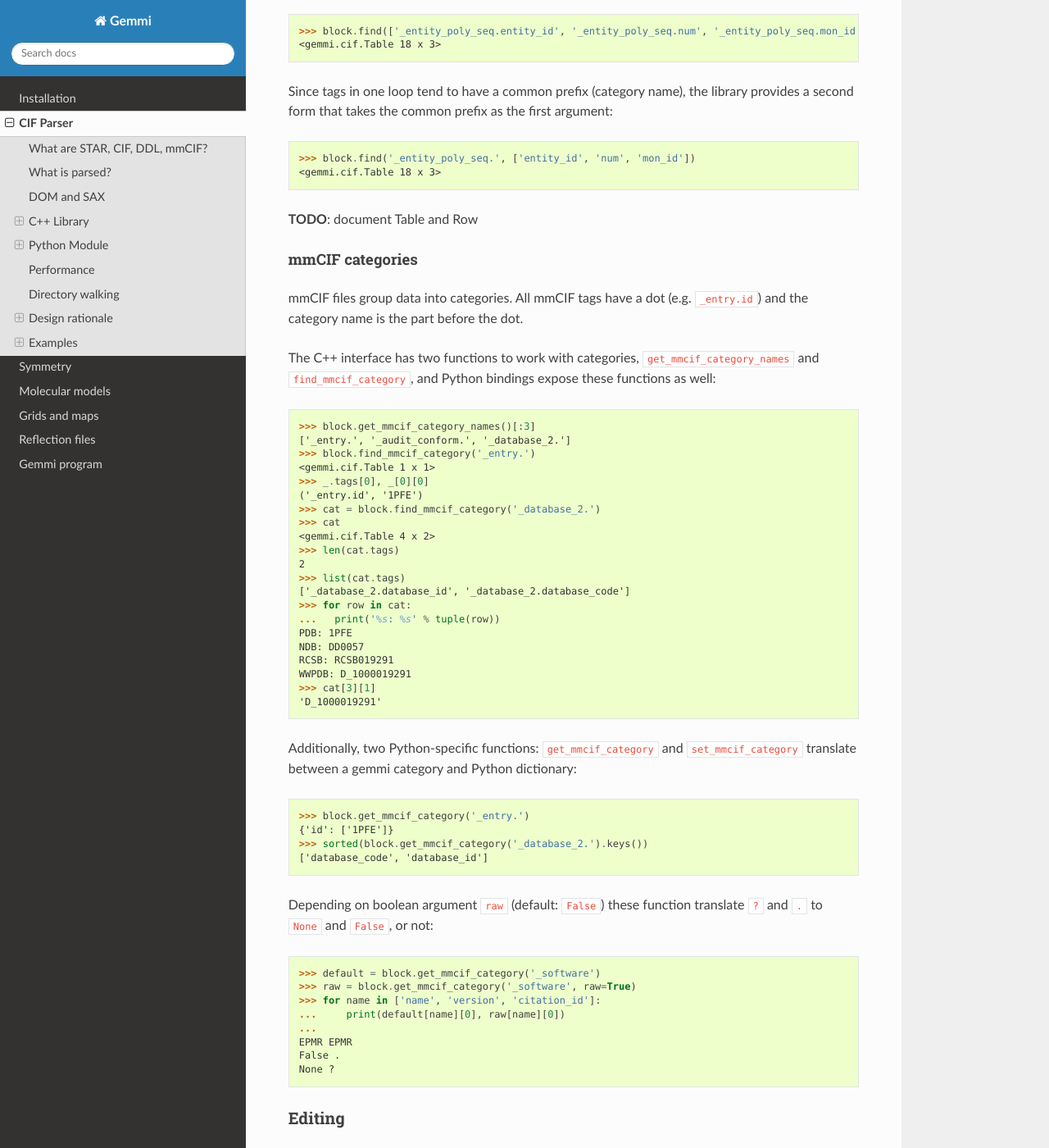
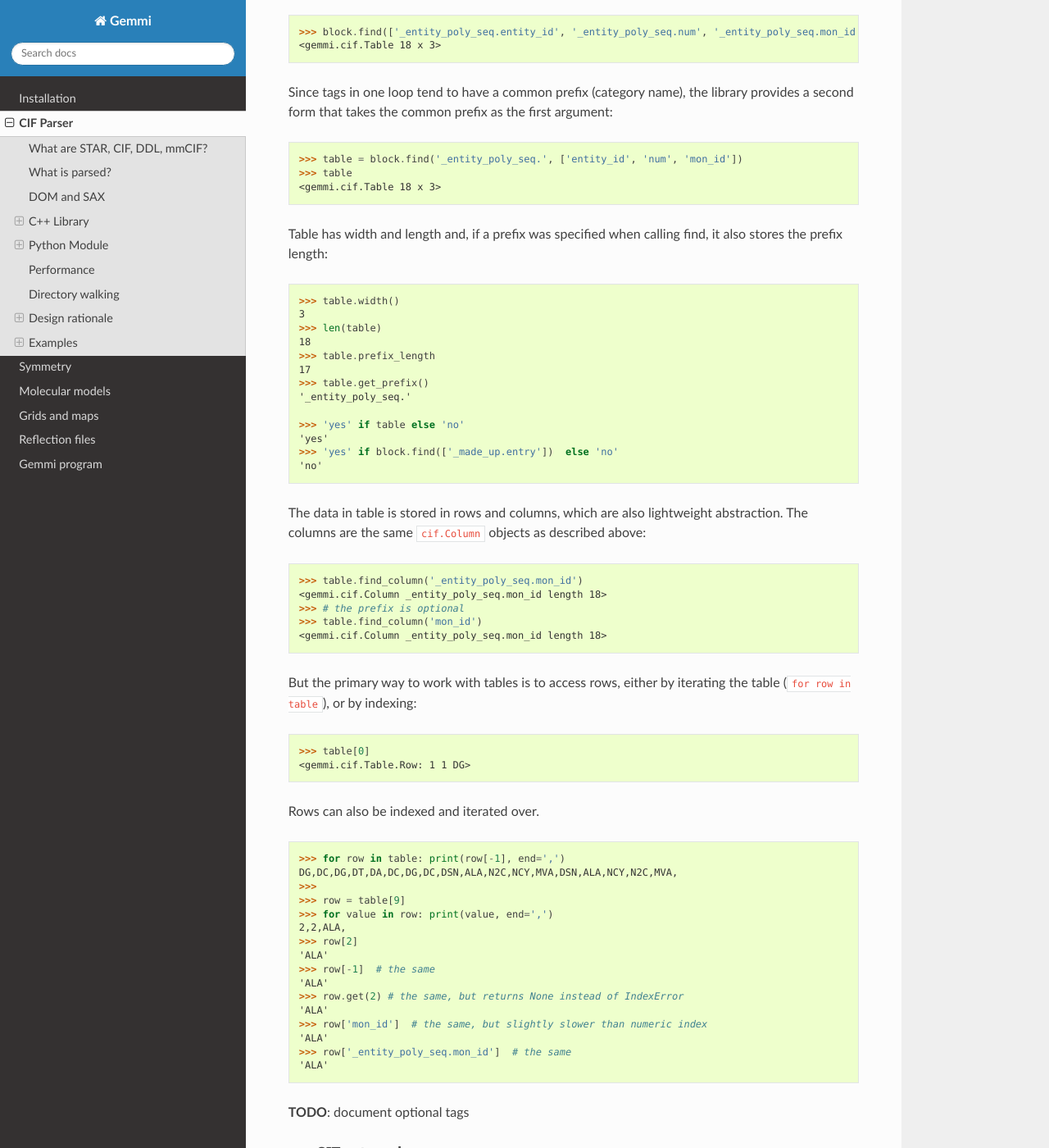
Before and after one commit to project-gemmi/gemmi, a Sphinx documentation site: the page built from docs/cif-parser.rst, in a window 1280 px wide and 1400 px high, scrolled down 14875 px. Shown: the whole window at 82% size. Built offline with Sphinx 7.4.7 and the Read the Docs theme 2.0.0, drawn with Linux system fonts in a browser that asks for light colours.

Commit message:
python: added cif.Table.Row.__getitem__(self, string)
and corresponding __setitem__.
Expanded docs.

```diff
--- a/docs/cif-parser.rst
+++ b/docs/cif-parser.rst
@@ -465,7 +465,7 @@ It is also possible to work with the table column-wise::
     Column find_column(const std::string& tag);
 
 If the table is created in a function that uses prefix,
-the prefix can be omitted in `find_column`::
+the prefix can be omitted in ``find_column``::
 
     Table t = block.find("_entity_poly_seq.", {"entity_id", "num", "mon_id"});
     Column col = t.find_column(2);
@@ -730,10 +730,73 @@ argument:
 
 .. doctest::
 
-  >>> block.find('_entity_poly_seq.', ['entity_id', 'num', 'mon_id'])
+  >>> table = block.find('_entity_poly_seq.', ['entity_id', 'num', 'mon_id'])
+  >>> table
   <gemmi.cif.Table 18 x 3>
 
-**TODO**: document Table and Row
+Table has width and length and, if a prefix was specified when calling find,
+it also stores the prefix length:
+
+.. doctest::
+
+  >>> table.width()
+  3
+  >>> len(table)
+  18
+  >>> table.prefix_length
+  17
+  >>> table.get_prefix()
+  '_entity_poly_seq.'
+
+  >>> 'yes' if table else 'no'
+  'yes'
+  >>> 'yes' if block.find(['_made_up.entry'])  else 'no'
+  'no'
+
+The data in table is stored in rows and columns, which are also lightweight
+abstraction. The columns are the same ``cif.Column`` objects as described
+above:
+
+.. doctest::
+
+  >>> table.find_column('_entity_poly_seq.mon_id')
+  <gemmi.cif.Column _entity_poly_seq.mon_id length 18>
+  >>> # the prefix is optional
+  >>> table.find_column('mon_id')
+  <gemmi.cif.Column _entity_poly_seq.mon_id length 18>
+
+But the primary way to work with tables is to access rows,
+either by iterating the table (``for row in table``),
+or by indexing:
+
+.. doctest::
+
+  >>> table[0]
+  <gemmi.cif.Table.Row: 1 1 DG>
+
+Rows can also be indexed and iterated over.
+
+.. doctest::
+
+  >>> for row in table: print(row[-1], end=',')
+  DG,DC,DG,DT,DA,DC,DG,DC,DSN,ALA,N2C,NCY,MVA,DSN,ALA,NCY,N2C,MVA,
+  >>>
+  >>> row = table[9]
+  >>> for value in row: print(value, end=',')
+  2,2,ALA,
+  >>> row[2]
+  'ALA'
+  >>> row[-1]  # the same
+  'ALA'
+  >>> row.get(2) # the same, but returns None instead of IndexError
+  'ALA'
+  >>> row['mon_id']  # the same, but slightly slower than numeric index
+  'ALA'
+  >>> row['_entity_poly_seq.mon_id']  # the same
+  'ALA'
+
+
+**TODO**: document optional tags
 
 mmCIF categories
 ~~~~~~~~~~~~~~~~
```
Also changed, not shown: 3 other files.
